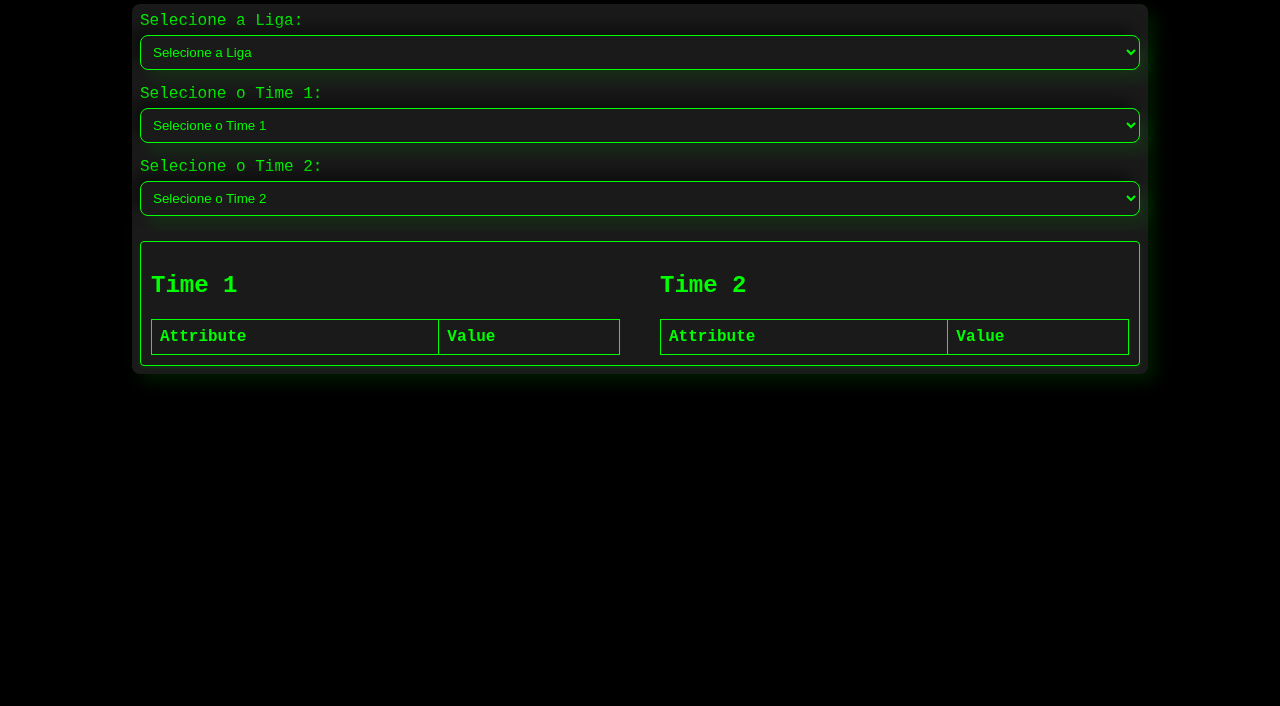
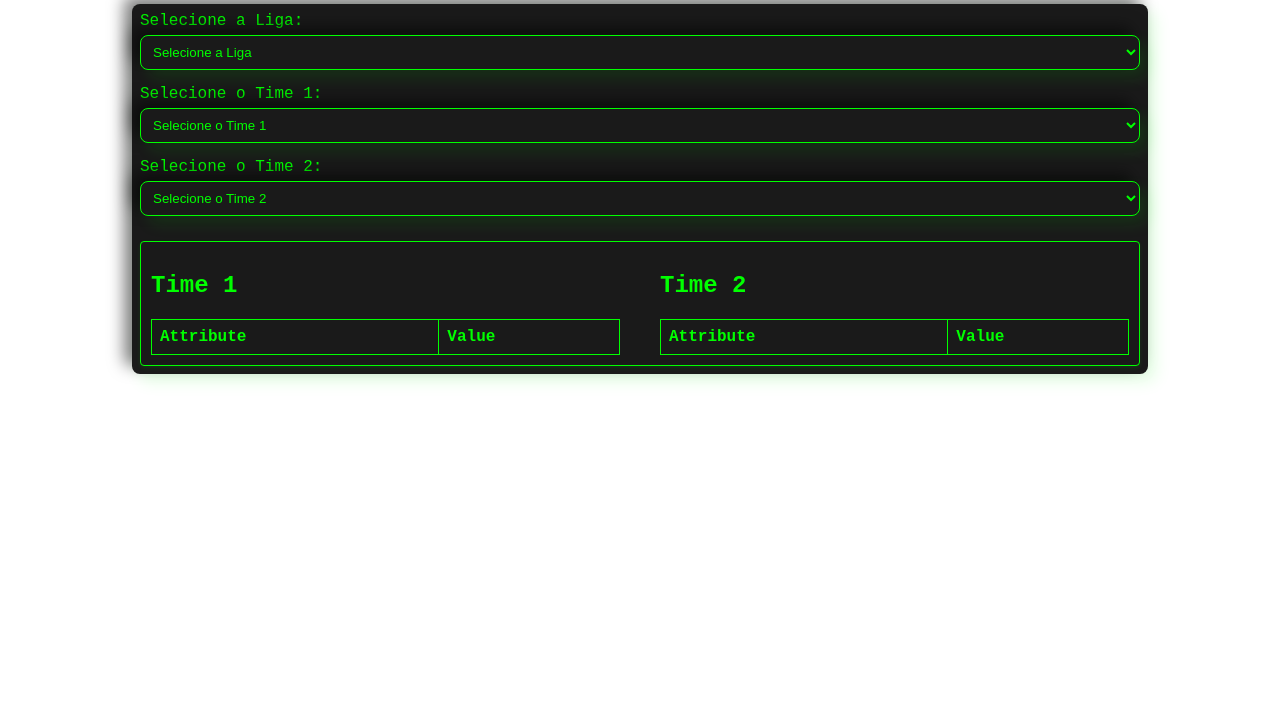
Before and after one commit to VictorDeLucca/LoloverTips, a website: page public/index.html in a window 1280 px wide. Shown: the part 94-800 px from the top of the page. Drawn offline with nearby package versions, Linux system fonts and the light colour scheme.

Commit message:
fundo branco

```diff
--- a/public/index.html
+++ b/public/index.html
@@ -5,7 +5,7 @@
     <style>
       body {
         font-family: "Courier New", monospace; /* Terminal hacker-style font */
-        background-color: #000000; /* Black background */
+        background-color: #ffffff; /* Black background */
         margin: 0;
         padding: 20px;
         color: #00ff00; /* Green text color */
```
